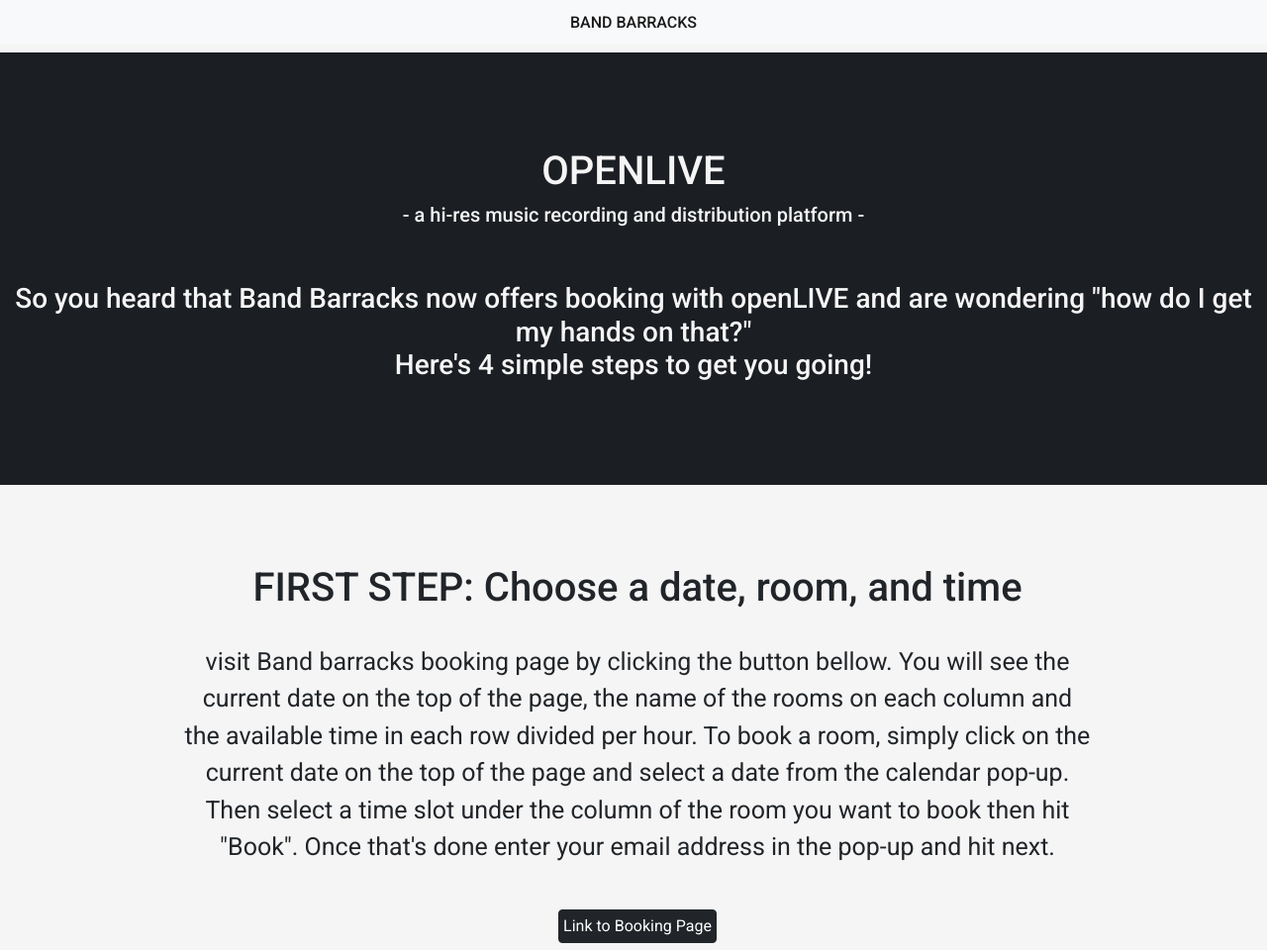
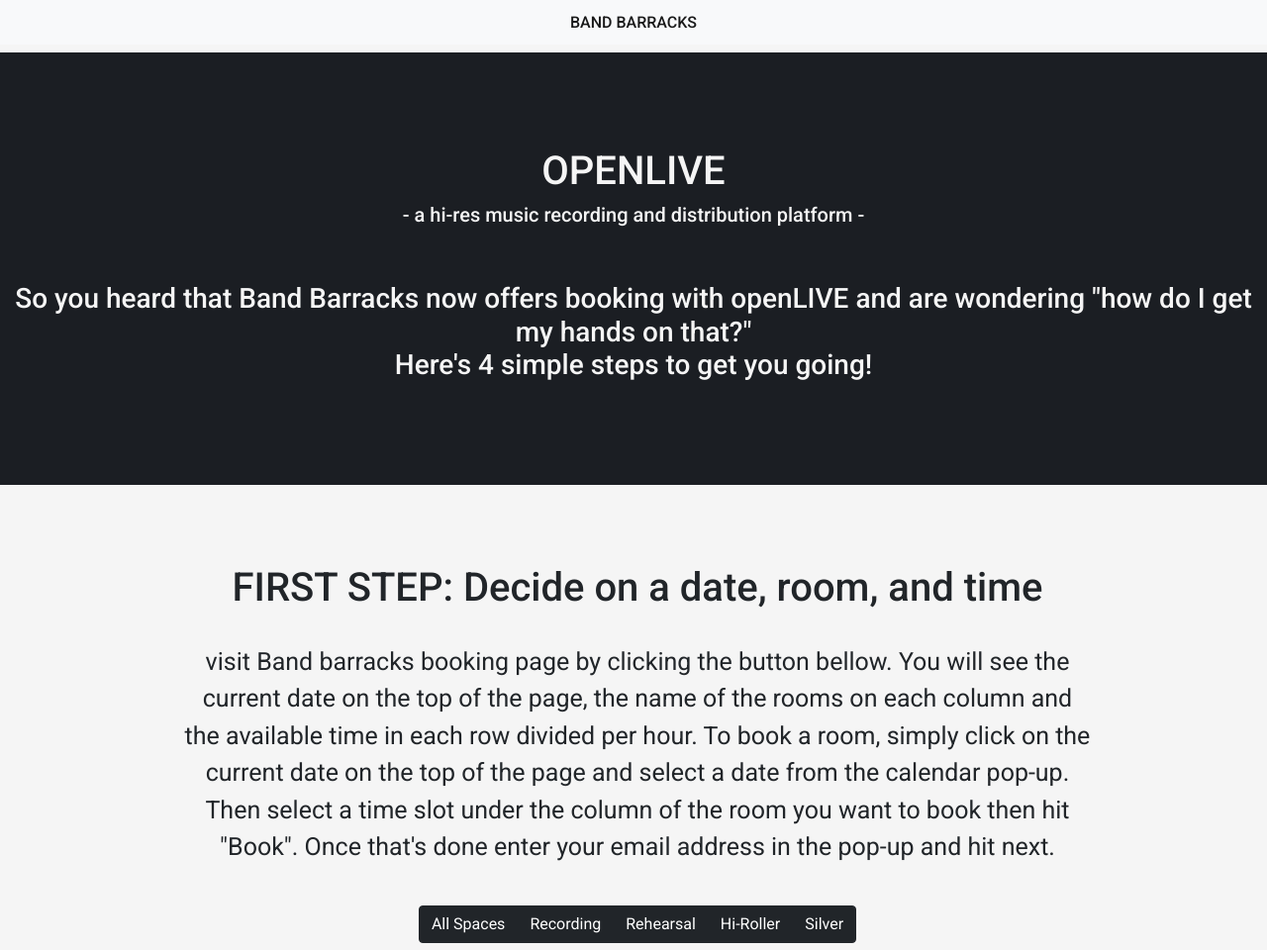
Before and after one commit to ayndecastro/booking_instr.io, a plain HTML site: page index.html in a window 1280 px wide. Shown: the top 960 px of the page at 99% size. Drawn offline with nearby package versions, Linux system fonts and the light colour scheme.

Commit message:
added skedda link

```diff
--- a/index.html
+++ b/index.html
@@ -48,7 +48,7 @@
                         <div class="col-sm-1"></div>
                         <div class="col-sm-10">
                             <div class="panel text-left">
-                                <h1>FIRST STEP: Choose a date, room, and time</h1>
+                                <h1>FIRST STEP: Decide on a date, room, and time</h1>
                                 <p class="pt-4">visit Band
                                     barracks booking
                                     page by clicking the button bellow. You will see the current date on the top of the
@@ -59,9 +59,22 @@
                                     room you want to book then hit "Book".
                                     Once that's done enter your email address in the pop-up and hit next.</p>
                                 <br>
-                                <a class="btn btn-dark  p-1 m-1" href="https://bandbarrackssubdomain.skedda.com/booking"
-                                    role="button">Link to
-                                    Booking Page</a>
+                                <div class="btn-group">
+                                    <a class="btn btn-dark" href="https://bandbarrackssubdomain.skedda.com/booking"
+                                        target="_blank" rel="noopener noreferrer">All Spaces</a>
+                                    <a class="btn btn-dark"
+                                        href="https://bandbarrackssubdomain.skedda.com/booking?spaceviewid=53731"
+                                        target="_blank" rel="noopener noreferrer">Recording</a>
+                                    <a class="btn btn-dark"
+                                        href="https://bandbarrackssubdomain.skedda.com/booking?spaceviewid=53732"
+                                        target="_blank" rel="noopener noreferrer">Rehearsal</a>
+                                    <a class="btn btn-dark"
+                                        href="https://bandbarrackssubdomain.skedda.com/booking?spaceviewid=55245"
+                                        target="_blank" rel="noopener noreferrer">Hi-Roller</a>
+                                    <a class="btn btn-dark"
+                                        href="https://bandbarrackssubdomain.skedda.com/booking?spaceviewid=55246"
+                                        target="_blank" rel="noopener noreferrer">Silver</a>
+                                </div>
                             </div>
                         </div>
                         <div class="col-sm-1"></div>
```
